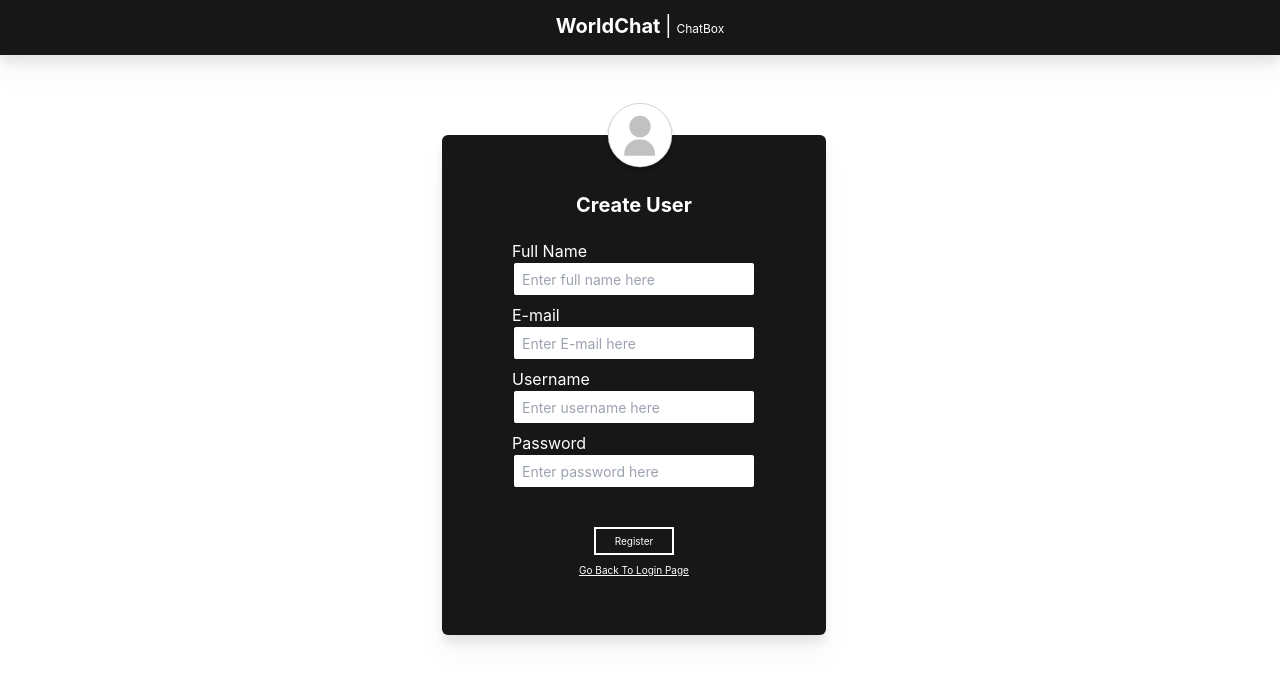
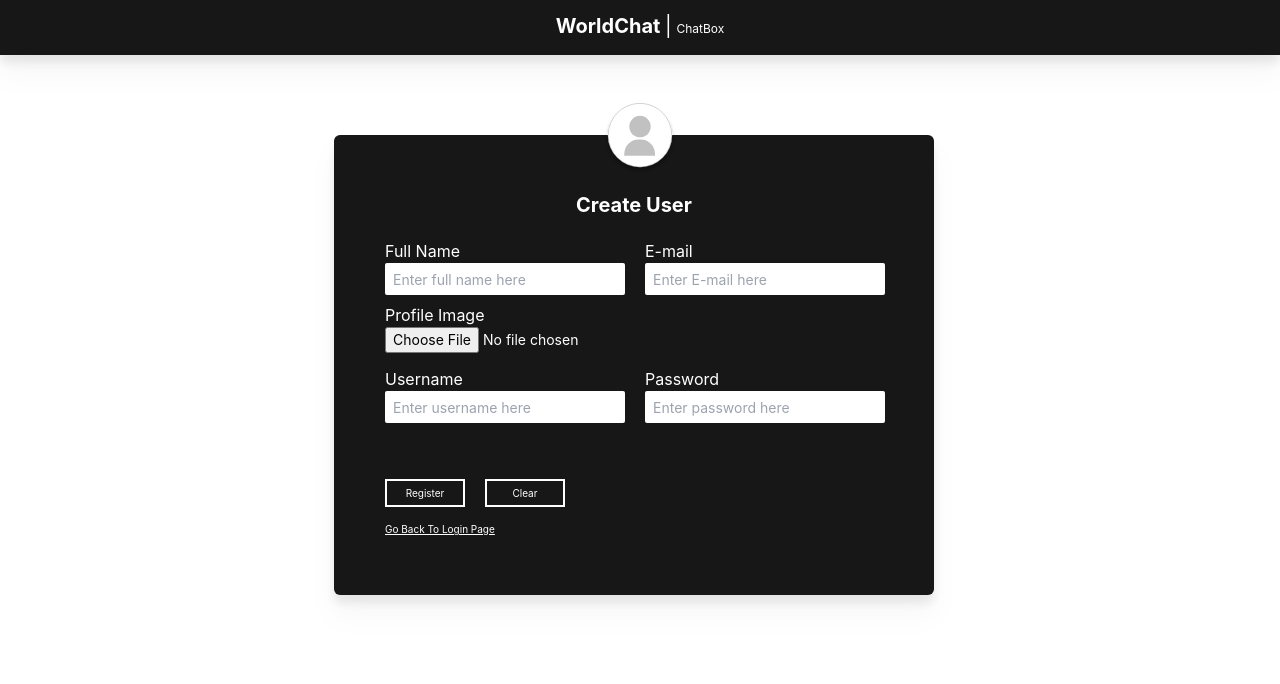
Before and after one commit to nic5694/ChatRoom, a React (Create React App) app in the folder frontend/chatroomfrontend/: page / in a window 1280 px wide. Both pictures are taken after typing "Sample", "Sample123" into the empty fields and a click on the button "Not registered yet ? Register Now". Shown: the top 684 px of the page. Built offline with nearby package versions, Linux system fonts and the light colour scheme; the HTML template or start-up script is replaced by a standard one.

Commit message:
change create user UI for profile image

```diff
--- a/frontend/chatroomfrontend/src/pages/RegistrationPage.js
+++ b/frontend/chatroomfrontend/src/pages/RegistrationPage.js
@@ -27,13 +27,15 @@ function RegistrationPage(props) {
   }
 
   const onSubmit = (event) => {
+
+
     event.preventDefault();
+
     CreateNewUser(
       event.target.name.value,
       event.target.email.value,
       event.target.username.value,
-      event.target.password.value
-
+      event.target.password.value,
     );
 
   }
@@ -48,51 +50,92 @@ function RegistrationPage(props) {
               {generateUserSVG()}
           </div>
 
-          <div class="bg-[#171717] w-96 h-[500px] drop-shadow-xl rounded-md z-0 mt-20 mb-10">
+          <div class="bg-[#171717] w-[600px] drop-shadow-xl rounded-md z-0 mt-20 mb-10">
 
             <div class="text-white font-bold text-center text-xl mt-14 mb-5">
               Create User
             </div>
 
-            <form onSubmit={onSubmit}>
+            <form onSubmit={onSubmit} class="flex flex-col px-[8.5%] pb-12">
 
-              <div class="ml-[70px]">
+              <div class="flex flex-row gap-5">
+
+                <div class="flex flex-col">
+
+                  <div>
                     <label class="text-white">Full Name</label>
                   </div>
 
-              <div class="flex justify-center mb-2">
+                  <div class="mb-2">
                     <input class="w-60 h-8 text-sm rounded-sm px-2" type="text" placeholder="Enter full name here" id="name" required />
                   </div>
 
-              <div class="ml-[70px]">
+                </div>
+
+                <div class="flex flex-col">
+                  <div>
                     <label class="text-white">E-mail</label>
                   </div>
 
-              <div class="flex justify-center mb-2">
+                  <div class="mb-2">
                     <input class="w-60 h-8 text-sm rounded-sm px-2" type="email" placeholder="Enter E-mail here" id="email" required/>
                   </div>
+                </div>
 
-              <div class="ml-[70px]">
+              </div>
+
+              <div class="flex flex-col">
+
+                <div>
+                  <label class="text-white">Profile Image</label>
+                </div>
+
+                <div class="mb-2">
+                  <input class="w-60 h-8 text-sm text-white rounded-sm" type="file" placeholder="Enter username here" id="profileImg" name="profileImg" required />
+                </div>
+
+              </div>
+
+              <div class="flex flex-row gap-5 mb-10">
+
+                <div class="flex flex-col">
+                  <div>
                     <label class="text-white">Username</label>
                   </div>
 
-              <div class="flex justify-center mb-2">
+                  <div class="mb-2">
                     <input class="w-60 h-8 text-sm rounded-sm px-2" type="text" placeholder="Enter username here" id="username" required />
                   </div>
+                </div>
 
-              <div class="ml-[70px]">
+                <div class="flex flex-col">
+
+                  <div>
                     <label class="text-white ">Password</label>
                   </div>
 
-              <div class="flex justify-center mb-10">
+                  <div class="mb-2">
                     <input class="w-60 text-sm h-8 rounded-sm px-2" type="password" placeholder="Enter password here" id="password" required />
                   </div>
+
+                </div>
+
+              </div>
+
+              <div class="flex flex-row gap-5">
 
                 <div class="flex justify-center mt-2">
                   <button class="border-white border-2 text-white w-20 text-[10px] h-7" type="submit" >Register</button>
                 </div>
 
-              <div class="flex justify-center my-2">
+                <div class="flex justify-center mt-2">
+
+                  <button class="border-white border-2 text-white w-20 text-[10px] h-7" type="reset"> Clear</button>
+                </div>
+
+              </div>
+
+              <div class="my-2">
                 <button class="text-white text-[10px] " onClick={() => props.setLoginPage(0)}><u>Go Back To Login Page</u></button>
               </div>
 
@@ -131,4 +174,5 @@ function RegistrationPage(props) {
     );
   }
 
+
 export default RegistrationPage;
```
Lines whose indentation alone changed are shown as unchanged.
